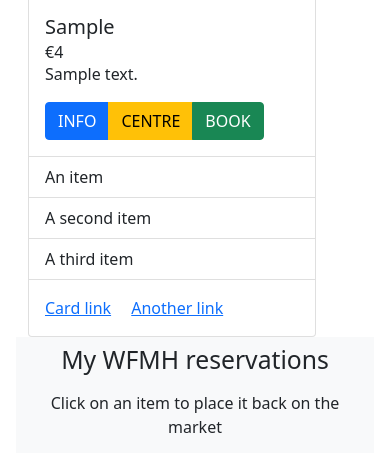
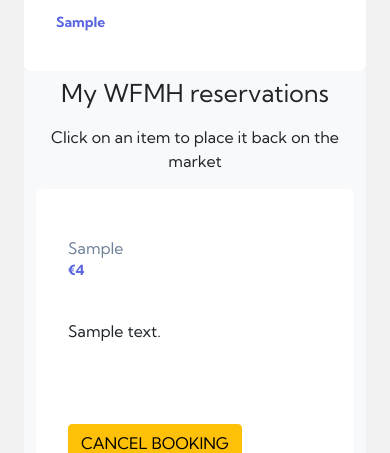
Before and after one commit to loosenthedark/work-from-my-home, a Flask app: template wfmh/templates/browse.html in a window 390 px wide; the page is wider, and only the part inside the window is pictured. Shown: the part 648-1101 px from the top of that part. Run offline with Flask 2, Linux system fonts and the light colour scheme; tables that the repository leaves empty hold one stand-in row (values such as "Sample post"); the template is opened without the code that fills it: values that come from a table or form of the project are taken from there, most other values are stand-ins (such as "Sample title", 1, 10 or a date in 2020); grey boxes marked "Sample" are stand-in pictures; form fields are guessed from the names that the template uses.

Commit message:
Create static dir; begin restyling browse view for mobile; add hardcoded avatars

```diff
--- a/wfmh/routes.py
+++ b/wfmh/routes.py
@@ -1,3 +1,4 @@
+import avinit
 from flask import flash, redirect, render_template, request, url_for
 from flask_login import current_user, login_required, login_user, logout_user
 from wfmh import app, db
@@ -55,6 +56,8 @@ def browse_homes():
                 )
         return redirect(url_for("browse_homes"))
     if request.method == "GET":
+        avatar_colors = ['#005960']
+        avatar = avinit.get_avatar_data_url('Douglas Adams', radius=15, colors=avatar_colors)
         available_homes = Home.query.filter_by(reserved_by=None)
         my_homes = Home.query.filter_by(reserved_by=current_user.id)
         return render_template(
@@ -62,7 +65,7 @@ def browse_homes():
             available_homes=available_homes,
             my_homes=my_homes,
             b_form=booking_form,
-            c_form=cancellation_form,
+            c_form=cancellation_form, avatar=avatar
         )
 
 
--- /dev/null
+++ b/wfmh/static/css/style.css
@@ -0,0 +1,54 @@
+body {
+  font-family: 'Kumbh Sans', sans-serif;
+  background-color: #f2f2f2;
+  background-image: url("../images/backgrounds/bg-pattern-header.svg");
+  background-repeat: no-repeat;
+}
+
+h4 {
+  font-weight: 700;
+  font-size: 1.25rem;
+  line-height: 1.25;
+  color: #19202d;
+}
+
+h5 {
+  font-weight: 400;
+  font-size: 1rem;
+  line-height: 1.25;
+  color: #6E8098;
+}
+
+h6 {
+  font-weight: 700;
+  font-size: 0.875rem;
+  line-height: 1.214;
+  color: #5964E0;
+}
+
+.navbar-brand,
+.navbar-toggler {
+  position: relative;
+  top: 1.1875rem;
+}
+
+.navbar-brand {
+  left: .75rem;
+}
+
+.card {
+  border-radius: .375rem;
+  border: none;
+}
+
+.card-body {
+  padding: 3.0625rem .5625rem 2rem 2rem;
+}
+
+.card-text {
+  margin-bottom: 0.75rem;
+}
+
+.card-subtitle {
+  margin-bottom: 2.5rem;
+}
--- a/wfmh/templates/base.html
+++ b/wfmh/templates/base.html
@@ -12,24 +12,35 @@
       integrity="sha384-EVSTQN3/azprG1Anm3QDgpJLIm9Nao0Yz1ztcQTwFspd3yD65VohhpuuCOmLASjC"
       crossorigin="anonymous"
     />
+    <!-- Google Fonts -->
+    <link rel="preconnect" href="https://fonts.googleapis.com" />
+    <link rel="preconnect" href="https://fonts.gstatic.com" crossorigin />
+    <link
+      href="https://fonts.googleapis.com/css2?family=Kumbh+Sans:wght@400;700&display=swap"
+      rel="stylesheet"
+    />
     <!-- Font Awesome CSS -->
-    <link rel="stylesheet" href="https://use.fontawesome.com/releases/v5.15.4/css/all.css" integrity="sha384-DyZ88mC6Up2uqS4h/KRgHuoeGwBcD4Ng9SiP4dIRy0EXTlnuz47vAwmeGwVChigm" crossorigin="anonymous">
+    <link
+      rel="stylesheet"
+      href="https://use.fontawesome.com/releases/v5.15.4/css/all.css"
+      integrity="sha384-DyZ88mC6Up2uqS4h/KRgHuoeGwBcD4Ng9SiP4dIRy0EXTlnuz47vAwmeGwVChigm"
+      crossorigin="anonymous"
+    />
+
+    <!-- custom stylesheet -->
+    <link
+      rel="stylesheet"
+      href="{{ url_for('static', filename='css/style.css') }}"
+    />
 
     <title>{% block title %}{% endblock %}</title>
   </head>
   <body>
-    <nav class="navbar navbar-light" style="background-color: #e3f2fd">
+    <nav class="navbar navbar-dark">
       <div class="container-fluid">
         <a class="navbar-brand" href="{{ url_for('landing_page') }}">
-          <img
-            src="https://getbootstrap.com/docs/5.0/assets/brand/bootstrap-logo.svg"
-            alt=""
-            width="30"
-            height="24"
-            class="d-inline-block align-text-top"
-          />
-          Bootstrap
-        </a>
+          <img src="/static/images/logos/logo.svg" alt=""
+        /></a>
         <button
           class="navbar-toggler"
           type="button"
@@ -60,7 +71,8 @@
             </li>
             <li class="nav-item pt-2 pb-2 text-success">
               <strong
-                >You currently have {{ current_user.format_wallet }} in your wallet</strong
+                >You currently have {{ current_user.format_wallet }} in your
+                wallet</strong
               >
             </li>
             <li class="nav-item">
--- a/wfmh/templates/browse.html
+++ b/wfmh/templates/browse.html
@@ -1,25 +1,26 @@
 {% extends 'base.html' %} {% block title %} WFMH | Browse {% endblock %} {%
 block content %}
-<div class="row m-3">
-  <div class="col-md-8">
+<div class="row m-4">
+  <div class="col-md-8 px-0">
     <h2 class="text-center mb-3 pt-2 px-2">
       Click on any of the WFMH listings below to find out more!
     </h2>
     {% for home in available_homes %} {% include 'helpers/modals_booking.html'
     %}
-    <div class="card" style="width: 18rem">
-      <img src="https://picsum.photos/400/600" class="card-img-top" alt="..." />
+    <div class="card">
+      <!-- <img src="https://picsum.photos/400/600" class="card-img-top" alt="..." /> -->
       <div class="card-body">
-        <h5 class="card-title">{{ home.location }}</h5>
-        <h6 class="card-subtitle">€{{ home.daily_rate }}</h6>
-        <p class="card-text">{{ home.summary }}</p>
-        <div
+        <img src="{{ avatar }}" alt="">
+        <h4 class="card-text">{{ home.summary }}</h4>
+        <h5 class="card-subtitle">€{{ home.daily_rate }}</h5>
+        <h6 class="card-title">{{ home.location }}</h6>
+        <!-- <div
           class="btn-group"
           role="group"
           aria-label="Basic mixed styles example"
-        >
+        > -->
           <!-- button to trigger info modal -->
-          <button
+          <!-- <button
             type="button"
             class="btn btn-primary"
             data-bs-toggle="modal"
@@ -27,9 +28,9 @@ block content %}
           >
             INFO
           </button>
-          <button type="button" class="btn btn-warning">CENTRE</button>
+          <button type="button" class="btn btn-warning">CENTRE</button> -->
           <!-- button to trigger booking modal -->
-          <button
+          <!-- <button
             type="button"
             class="btn btn-success"
             data-bs-toggle="modal"
@@ -37,9 +38,9 @@ block content %}
           >
             BOOK
           </button>
-        </div>
+        </div> -->
       </div>
-      <ul class="list-group list-group-flush">
+      <!-- <ul class="list-group list-group-flush">
         <li class="list-group-item">An item</li>
         <li class="list-group-item">A second item</li>
         <li class="list-group-item">A third item</li>
@@ -47,7 +48,7 @@ block content %}
       <div class="card-body">
         <a href="#" class="card-link">Card link</a>
         <a href="#" class="card-link">Another link</a>
-      </div>
+      </div> -->
     </div>
     {% endfor %}
   </div>
@@ -59,7 +60,7 @@ block content %}
     {% for home in my_homes %} {% include 'helpers/modals_cancellation.html'
     %}
     <div class="card">
-      <img src="https://picsum.photos/300/450" class="card-img-top" alt="..." />
+      <!-- <img src="https://picsum.photos/300/450" class="card-img-top" alt="..." /> -->
       <div class="card-body">
         <h5 class="card-title">{{ home.location }}</h5>
         <h6 class="card-subtitle">€{{ home.daily_rate }}</h6>
```
Also changed, not shown: README.md, wfmh/static/images/backgrounds/bg-pattern-header.svg (added), wfmh/static/images/logos/logo.svg (added).
